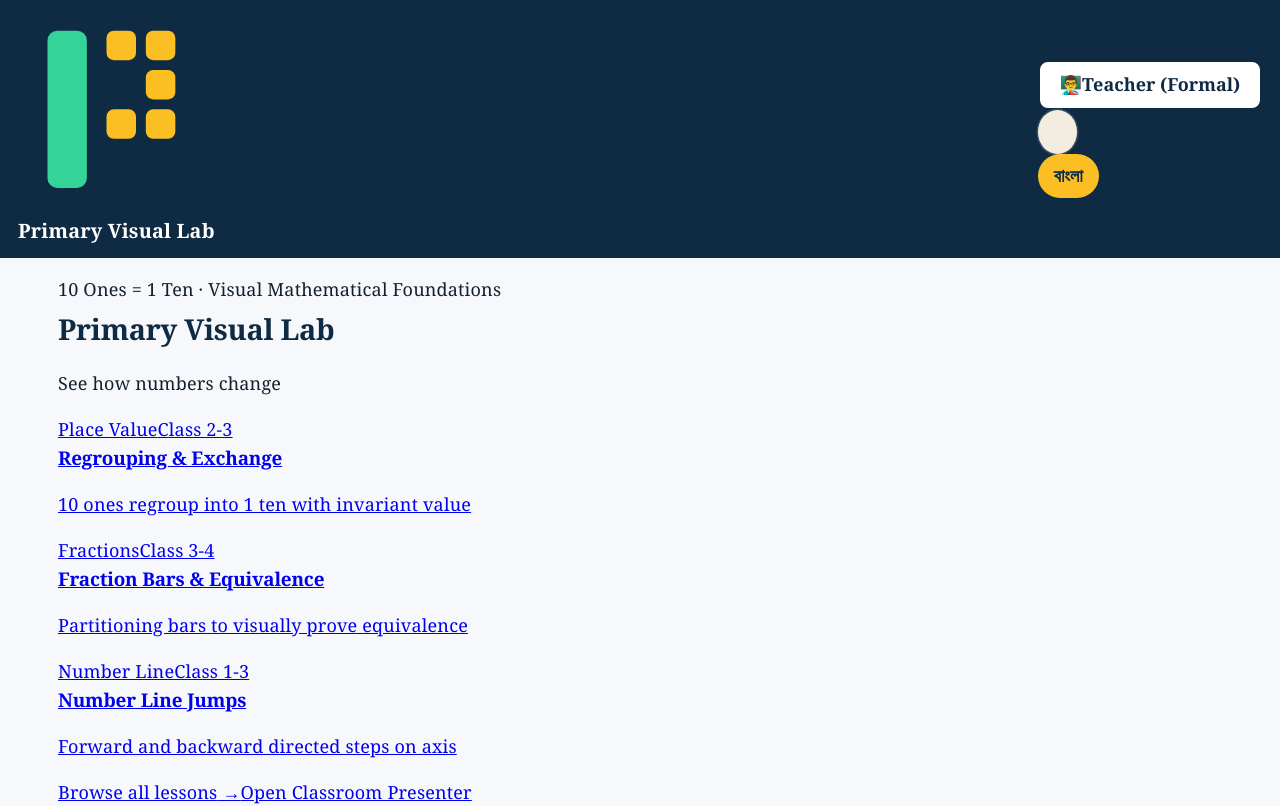
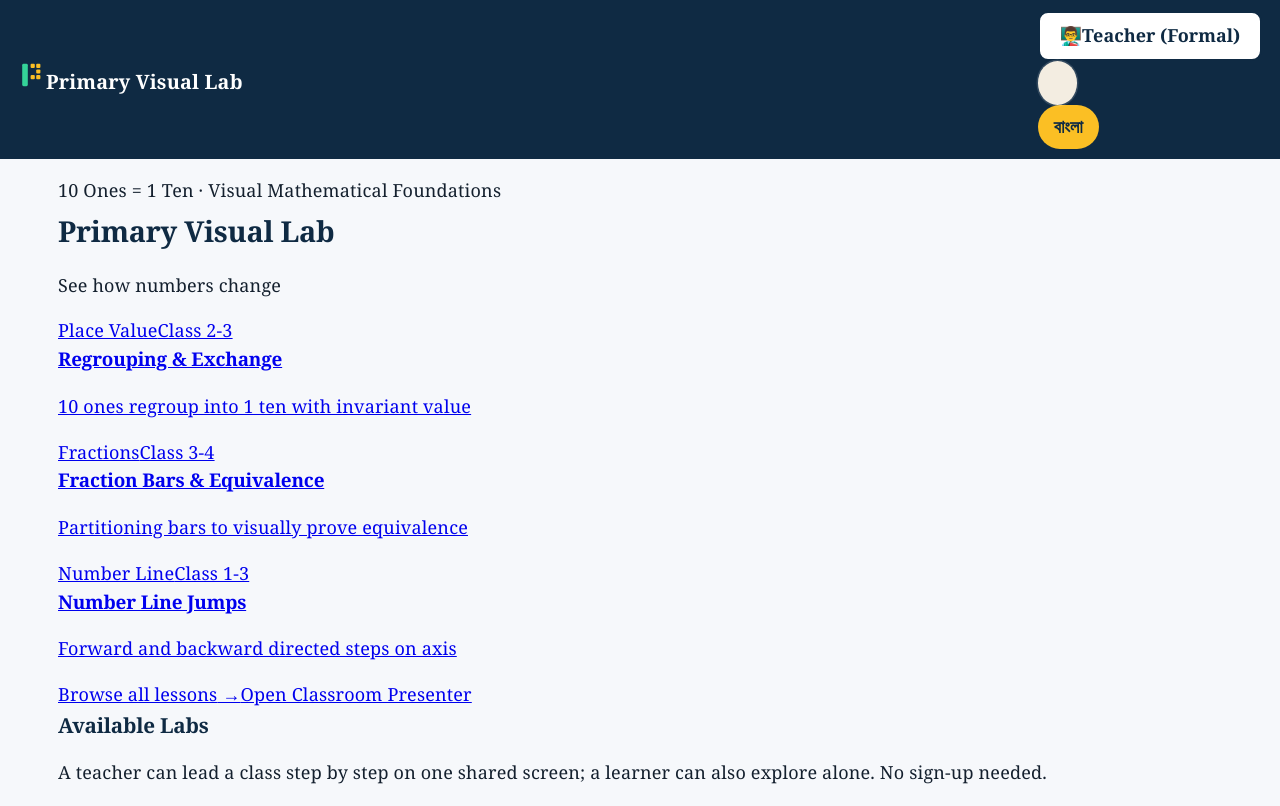
Before and after one commit to mehedyk/SOLO-VIBE-CODING-CHAMPIONSHIP-2026, a Next.js app: page /en in a window 1280 px wide. Shown: the top 806 px of the page. Built offline with nearby package versions, Linux system fonts and the light colour scheme.

Commit message:
updated src/app/[lang]/layout.tsx

```diff
--- a/src/app/[lang]/layout.tsx
+++ b/src/app/[lang]/layout.tsx
@@ -39,13 +39,15 @@ export default async function RootLayout({ children, params }: { children: React
     <html lang={lang}>
       <body>
         <a className="skip" href="#main">{d.skip}</a>
-        <header className="site-head flex items-center justify-between">
-          <Link href={`/${lang}`} className="brand flex items-center gap-2">
+        <header className="site-head">
+          <Link href={`/${lang}`} className="brand">
             <svg
-              className="w-6 h-6 shrink-0"
+              width="28"
+              height="28"
               viewBox="0 0 40 40"
               fill="none"
               xmlns="http://www.w3.org/2000/svg"
+              style={{ width: "28px", height: "28px", minWidth: "28px", maxWidth: "28px", flexShrink: 0 }}
               aria-hidden="true"
             >
               <rect x="6" y="4" width="8" height="32" rx="2" fill="#34d399" />
@@ -57,7 +59,7 @@ export default async function RootLayout({ children, params }: { children: React
             </svg>
             <span>{d.appName}</span>
           </Link>
-          <div className="flex items-center gap-2">
+          <div className="head-actions">
             <ModeTypographyToggle lang={lang} />
             <LangSwitch lang={lang} />
           </div>
```
